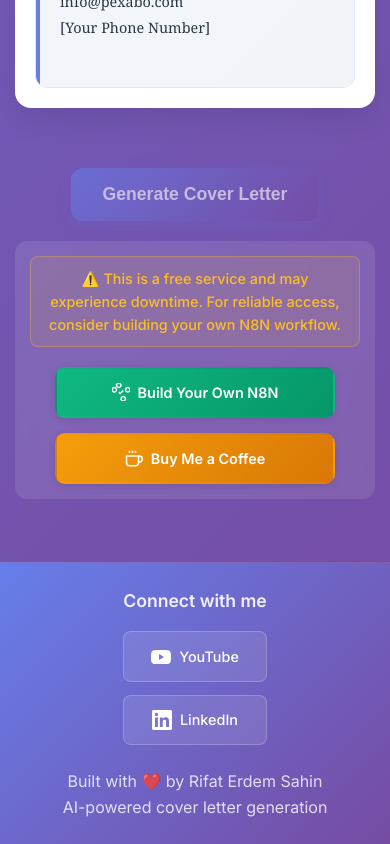
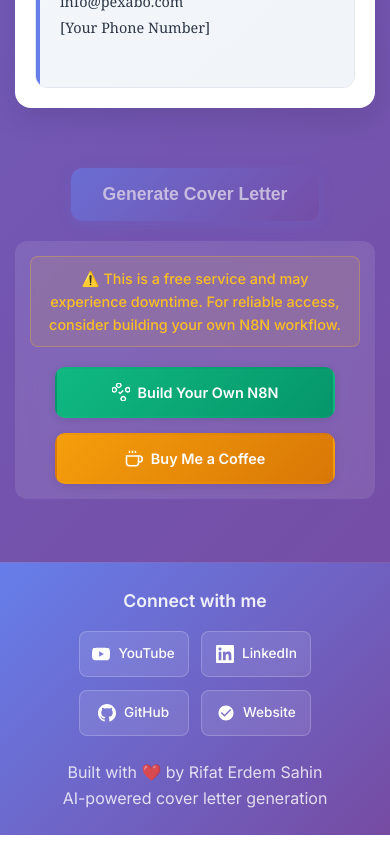
Before and after one commit to rifaterdemsahin/coverletter, a website: page index.html in a window 390 px wide. Shown: the part 3237-4081 px from the top of the page. Drawn offline with Linux system fonts and the light colour scheme.

Commit message:
Add GitHub and personal website links to footer in index.html. Update styles.css for hover effects and responsive design adjustments for social links.

```diff
--- a/index.html
+++ b/index.html
@@ -219,6 +219,18 @@
                         </svg>
                         LinkedIn
                     </a>
+                    <a href="https://github.com/rifaterdemsahin/" target="_blank" class="social-link github-link">
+                        <svg viewBox="0 0 24 24" fill="currentColor">
+                            <path d="M12 0c-6.626 0-12 5.373-12 12 0 5.302 3.438 9.8 8.207 11.387.599.111.793-.261.793-.577v-2.234c-3.338.726-4.033-1.416-4.033-1.416-.546-1.387-1.333-1.756-1.333-1.756-1.089-.745.083-.729.083-.729 1.205.084 1.839 1.237 1.839 1.237 1.07 1.834 2.807 1.304 3.492.997.107-.775.418-1.305.762-1.604-2.665-.305-5.467-1.334-5.467-5.931 0-1.311.469-2.381 1.236-3.221-.124-.303-.535-1.524.117-3.176 0 0 1.008-.322 3.301 1.23.957-.266 1.983-.399 3.003-.404 1.02.005 2.047.138 3.006.404 2.291-1.552 3.297-1.23 3.297-1.23.653 1.653.242 2.874.118 3.176.77.84 1.235 1.911 1.235 3.221 0 4.609-2.807 5.624-5.479 5.921.43.372.823 1.102.823 2.222v3.293c0 .319.192.694.801.576 4.765-1.589 8.199-6.086 8.199-11.386 0-6.627-5.373-12-12-12z"/>
+                        </svg>
+                        GitHub
+                    </a>
+                    <a href="https://hello.rifaterdemsahin.com" target="_blank" class="social-link website-link">
+                        <svg viewBox="0 0 24 24" fill="currentColor">
+                            <path d="M12 2C6.48 2 2 6.48 2 12s4.48 10 10 10 10-4.48 10-10S17.52 2 12 2zm-2 15l-5-5 1.41-1.41L10 14.17l7.59-7.59L19 8l-9 9z"/>
+                        </svg>
+                        Website
+                    </a>
                 </div>
             </div>
             <div class="footer-section">
--- a/styles.css
+++ b/styles.css
@@ -642,6 +642,14 @@
     fill: #0077b5;
 }
 
+.github-link:hover svg {
+    fill: #333333;
+}
+
+.website-link:hover svg {
+    fill: #4CAF50;
+}
+
 .footer-text {
     margin: 0;
     text-align: right;
@@ -679,13 +687,24 @@
     }
 }
 
+@media (max-width: 768px) {
+    .social-links {
+        display: grid;
+        grid-template-columns: 1fr 1fr;
+        gap: 0.8rem;
+        width: 100%;
+        max-width: 400px;
+    }
+}
+
 @media (max-width: 480px) {
     .footer {
         padding: 1.5rem 0;
     }
 
     .social-links {
-        flex-direction: column;
+        display: grid;
+        grid-template-columns: 1fr 1fr;
         gap: 0.8rem;
         width: 100%;
     }
@@ -693,6 +712,12 @@
     .social-link {
         width: 100%;
         justify-content: center;
-        padding: 0.8rem 1rem;
+        padding: 0.7rem 0.8rem;
+        font-size: 0.85rem;
+    }
+
+    .social-link svg {
+        width: 18px;
+        height: 18px;
     }
 }
```
